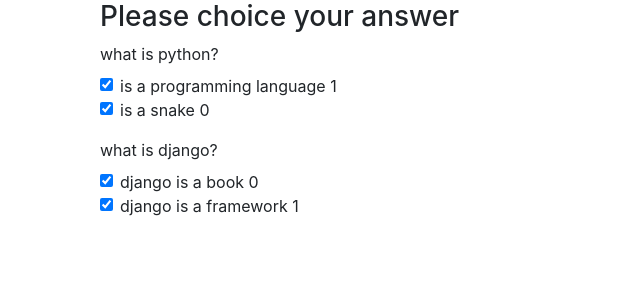
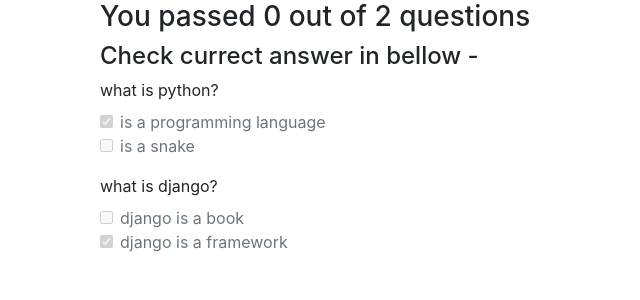
Before and after one commit to DSAnup/onlineexamsys-django, a Django app: page /sendans in a window 1280 px wide. Shown: the part 56-356 px from the top of the page, without its empty margins (0-640 px from the left). Run offline with Django 3.2, Linux system fonts and the light colour scheme; data comes from the database, SQL or seed files in the repository; both versions use the stored data as it was after the commit; some libraries are stand-ins or nearby versions.

Commit message:
answer page complete

```diff
--- a/examsys/exam/views.py
+++ b/examsys/exam/views.py
@@ -17,32 +17,19 @@
     return render(request, 'home.html', {'ques': ques, 'ans': ans, 'time': qtime})
 
 def sendans(request):
-    n = random.random()
     ansval = request.POST.getlist('ansval[]')
-    #print(ansval)
-    ans2 = Answers.objects.filter(currect_ans = 2)
+    ans2 = Answers.objects.filter(currect_ans = 1)
     checkcurans = 0
     for i in ansval:
         x = i.split("_")
-        #print(x[0], x[1], n)
         for a in ans2:
-            # checkcurans += 1
-            print( x[1], a.question_cat_id, x[0], a.id)
-            print(type(a.question_cat_id))
             if int(x[0]) == a.id and x[1] == str(a.question_cat_id):
-                print('hello')
                 checkcurans += 1
-    print(checkcurans)
+    # print(checkcurans)
     now = datetime.datetime.now()
     ques = Questions.objects.all()
     ans = Answers.objects.all()
-    return render(request, 'answercheck.html', {'ques': ques, 'ans': ans,})
-    # subject = request.POST['subject']
-    # message = request.POST['message']
-    # Query.objects.create(
-    #     name = name,
-    #     email = email,
-    #     subject = subject,
-    #     message = message
-    # ).save()
-    # messages.success(request, 'Subsciption successfully completed')
+    qcount = Questions.objects.all().count()
+    return render(request, 'answercheck.html', {'ques': ques, 'ans': ans,
+        'qcount': qcount, 'curans': checkcurans
+        })
--- a/examsys/templates/answercheck.html
+++ b/examsys/templates/answercheck.html
@@ -55,7 +55,8 @@
   <div class="container">
     <div class="col-md-10">
 
-      <h3>Please choice your answer</h3>
+      <h3>You passed {{ curans }}  out of {{ qcount}} questions</h3>
+      <h4>Check currect answer in bellow -</h4>
 
       {% for q in ques %}
         <!-- {{q.question_cat}} -->
@@ -67,11 +68,13 @@
           {% if a.question_cat_id == q.question_cat %}
           <div class="form-check">
 
-            <input class="form-check-input" {% if a.currect_ans %} checked {% endif %} type="checkbox"  id="exampleRadios2">
+            {% if a.currect_ans == '1' %}
+            <input class="form-check-input" disabled checked type="checkbox"  id="exampleRadios2">
+            {% else %}
+            <input class="form-check-input" disabled  type="checkbox"  id="exampleRadios2">
+            {% endif %}
             <label class="form-check-label" for="exampleRadios2">
               {{a.answer_choice}}
-
-            {{a.currect_ans}}
             </label>
           </div>
 
```
Also changed, not shown: examsys/db.sqlite3, examsys/exam/migrations/0002_auto_20200816_1814.py (added).
